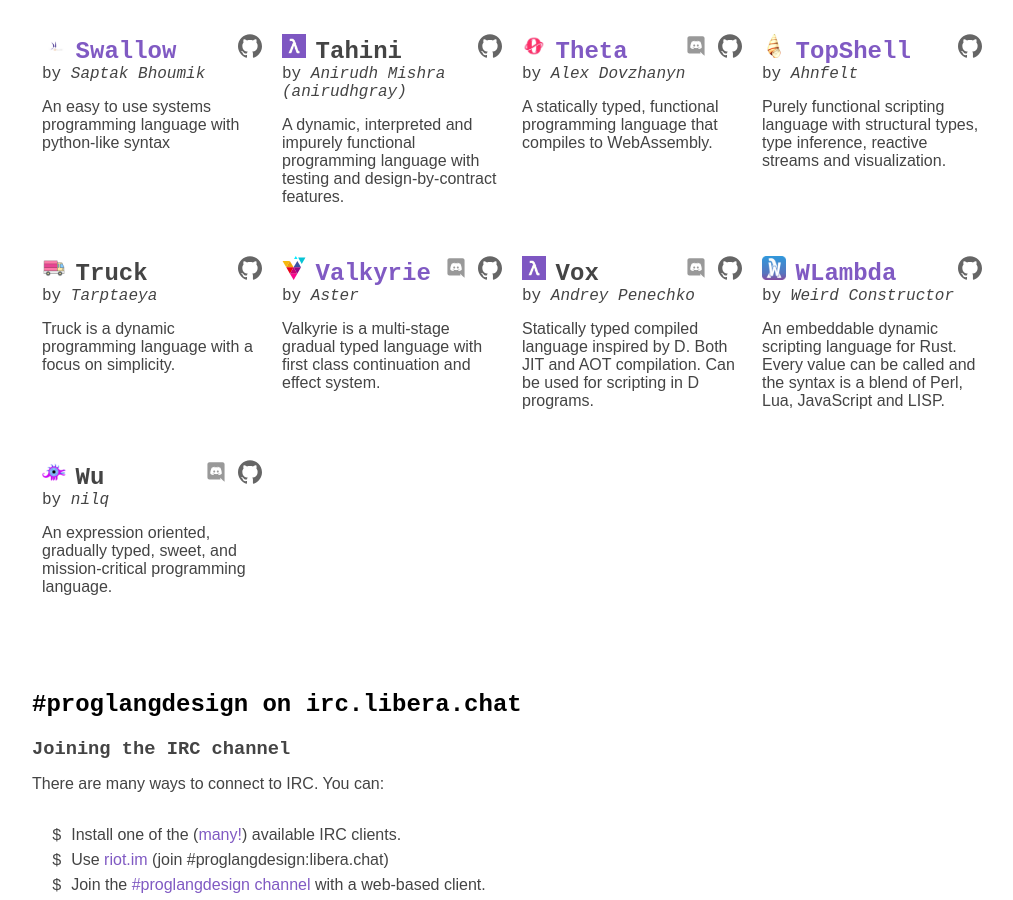
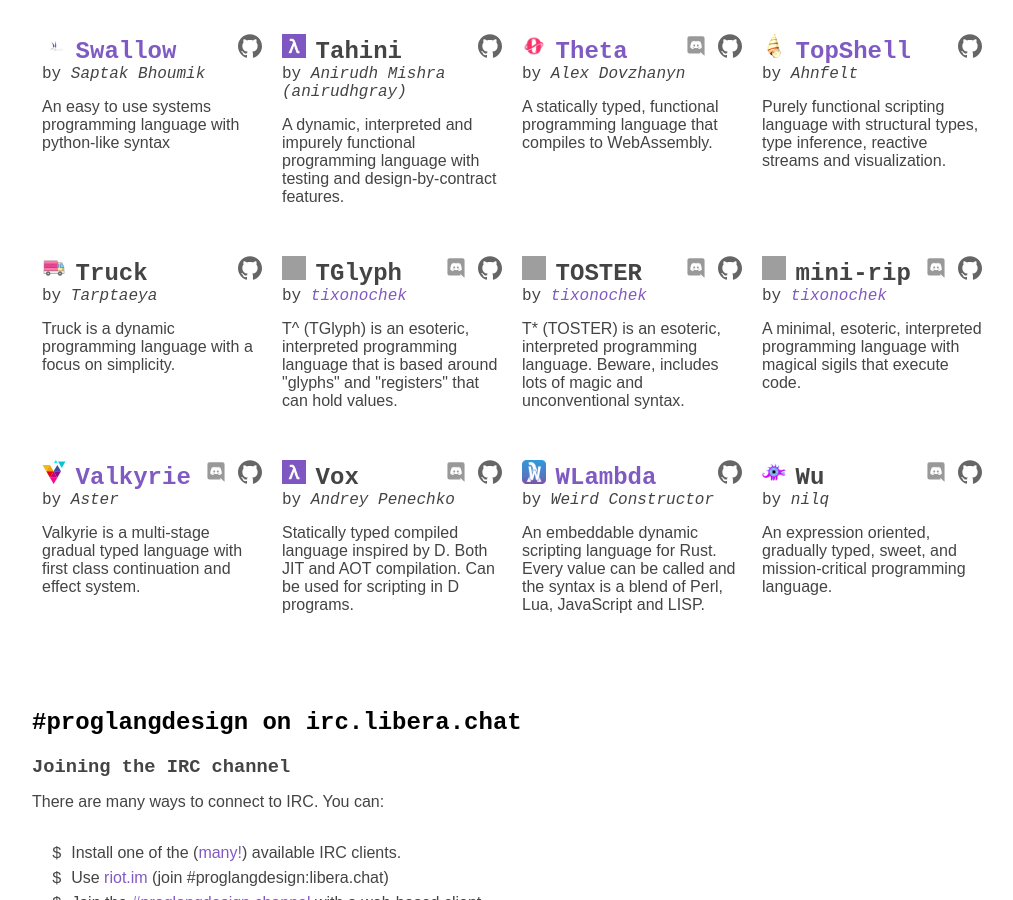
Before and after one commit to proglangdesign/proglangdesign.github.io, a Jekyll site: the page built from index.html, in a window 1280 px wide and 900 px high, scrolled down 4445 px. Shown: the whole window, without its empty margins (128-1141 px from the left). Built offline with Jekyll 4.4.1, drawn with Linux system fonts in a browser that asks for light colours; grey boxes are pictures that could not be loaded.

Commit message:
added TGlyph, TOSTER and mini-rip

```diff
--- a/_data/projects.yml
+++ b/_data/projects.yml
@@ -821,6 +821,54 @@ Truck:
   summary: >
     Truck is a dynamic programming language with a focus on simplicity.
 
+TGlyph:
+  github: tixonochekAscended/TGlyph
+  icon: tglyph.png
+  discord: NSK7YJ2R6j
+  author:
+    name: tixonochek
+    website: https://tixonochek.netlify.app/
+    github: tixonochekAscended
+  summary: >
+    T^ (TGlyph) is an esoteric, interpreted programming language that is based
+    around "glyphs" and "registers" that can hold values.
+  tags:
+    - esoteric
+    - interpreted
+    - scripting
+
+TOSTER:
+  github: tixonochekAscended/TOSTER
+  icon: toster.png
+  discord: NSK7YJ2R6j
+  author:
+    name: tixonochek
+    website: https://tixonochek.netlify.app/
+    github: tixonochekAscended
+  summary: >
+    T* (TOSTER) is an esoteric, interpreted programming language.
+    Beware, includes lots of magic and unconventional syntax.
+  tags:
+    - esoteric
+    - interpreted
+    - scripting
+
+mini-rip:
+  github: tixonochekAscended/mini-rip
+  icon: mrip.png
+  discord: NSK7YJ2R6j
+  author:
+    name: tixonochek
+    website: https://tixonochek.netlify.app/
+    github: tixonochekAscended
+  summary: >
+    A minimal, esoteric, interpreted programming language
+    with magical sigils that execute code.
+  tags:
+    - esoteric
+    - interpreted
+    - scripting
+
 Valkyrie:
   website: https://valkyrie-language.netlify.app/en/
   github: nyar-vm/valkyrie.rs
```
